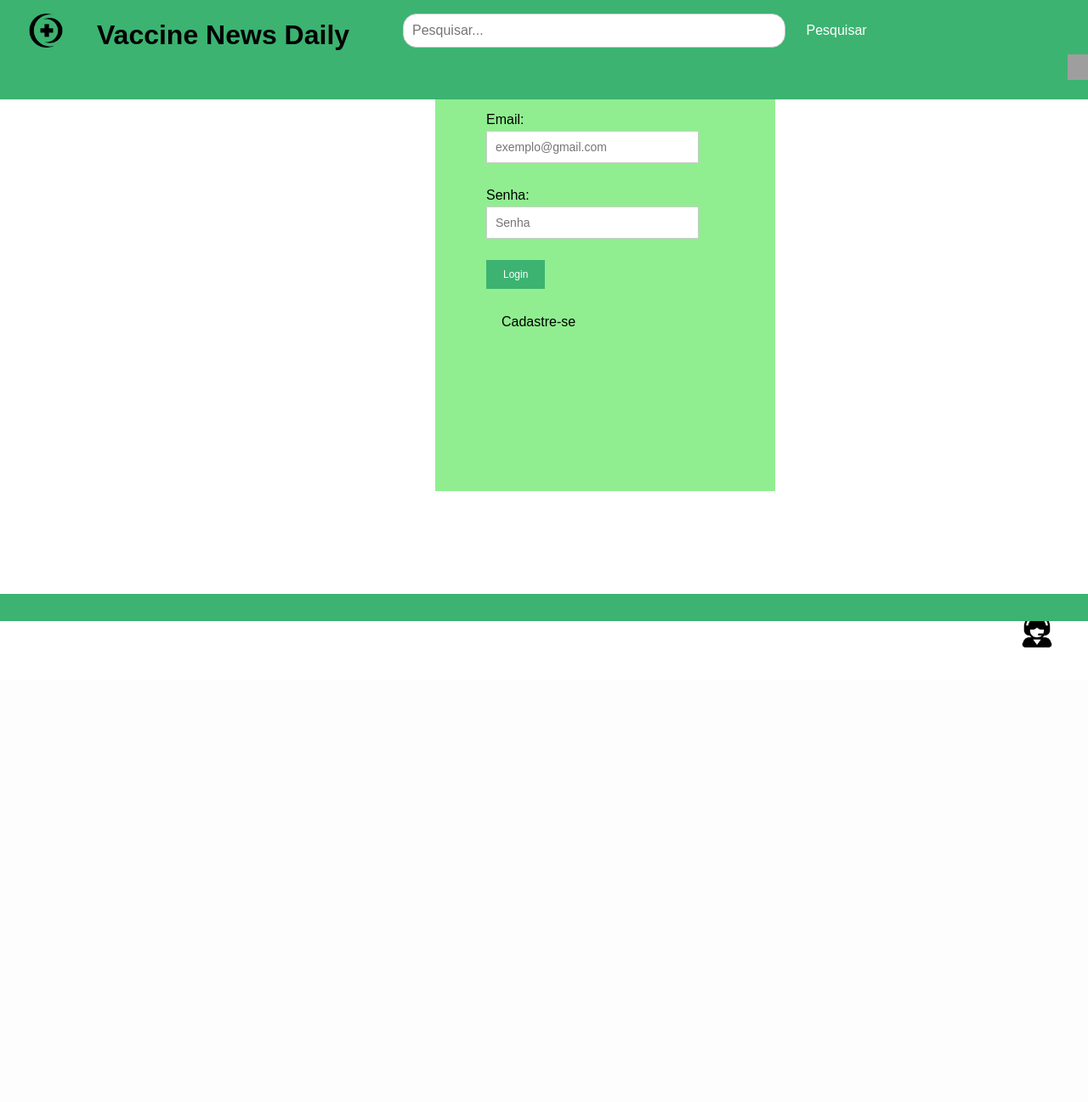
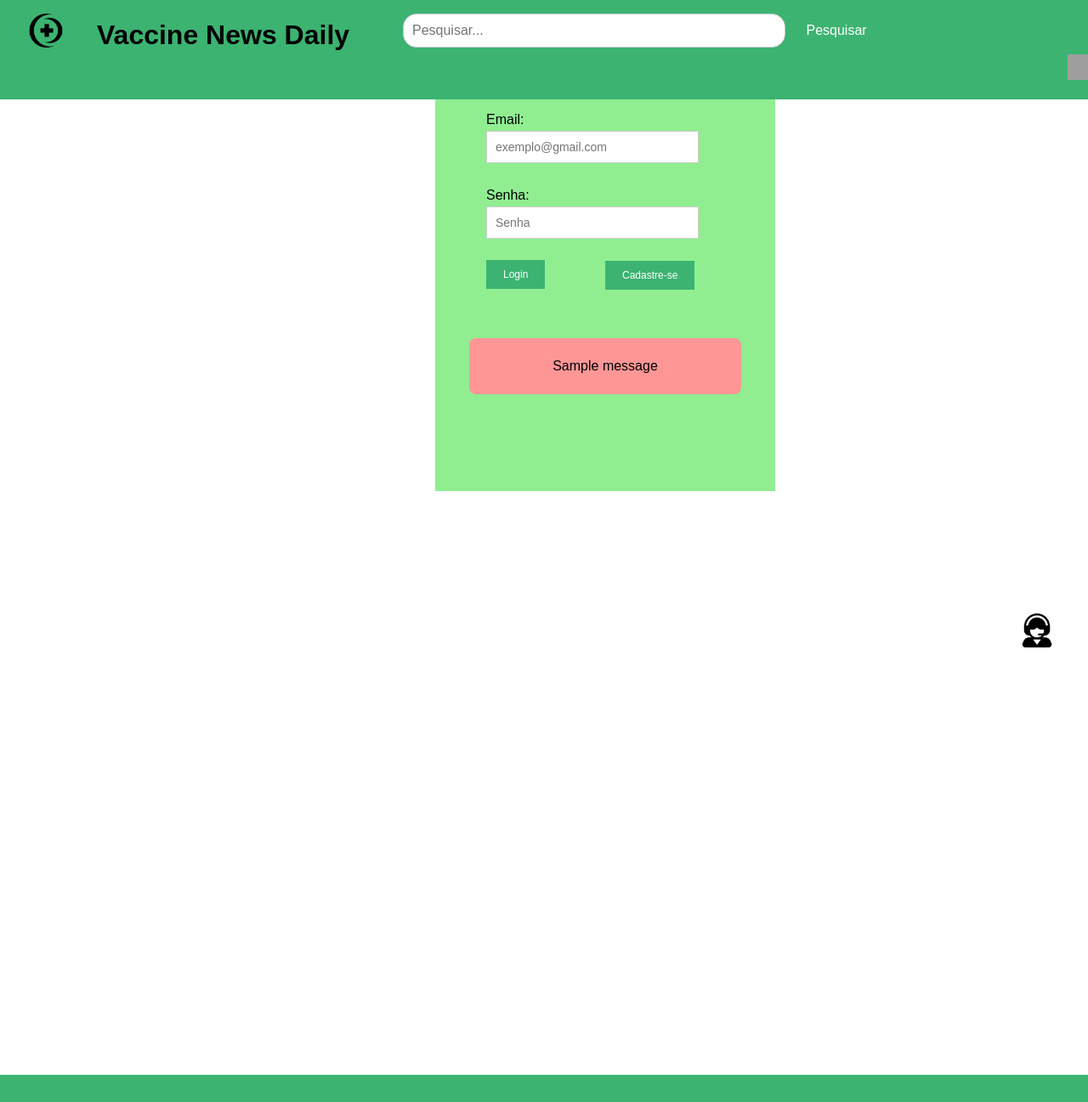
Before and after one commit to library-una-classGQS/-Vaccine-News-Daily, a Flask app: page /login in a window 1280 px wide. Shown: the whole page at 85% size. Before the commit the page ends 762 px from the top, so only its background shows below. Run offline with Flask 3, Linux system fonts and the light colour scheme; tables that the repository leaves empty hold one stand-in row (values such as "Sample post"); one stand-in notice (Sample message) is shown; grey boxes are pictures that could not be loaded.

Commit message:
Aprimoramentos no CSS

```diff
--- a/static/css/estilo.css
+++ b/static/css/estilo.css
@@ -79,7 +79,7 @@ footer {
   text-align: center;
   z-index: 5;
   height: auto;
-  position: fixed;
+  position: relative;
   top: 699px;
   width: 100%;
 
@@ -474,6 +474,13 @@ cursor: pointer;
 }
 
 .form_inscrever{
+  margin-top: 30px;
+  margin-left: 60px;
+  position: absolute;
+  width: 250px;
+}
+
+.form_login{
   margin-top: 30px;
   margin-left: 60px;
   position: absolute;
@@ -909,5 +916,43 @@ margin-top: 200px;
 
 .list-unstyled{
   margin-top: 330px;
-  margin-left: 110px;
+  margin-left: 40px;
+  width: 80%;
+  background-color: #ff9696;
+  padding: 20px;
+  border-radius: 8px;
+  text-align: center;
 }
+
+.list-unstyled__login{
+  width: 80%;
+  margin-top: 200px;
+  margin-left: 40px;
+  background-color: #ff9696;
+  padding: 20px;
+  border-radius: 8px;
+  text-align: center;
+}
+
+.cadastrar{
+  position: relative;
+  top: -56px;
+  margin-left: 140px;
+  background-color: #3CB371;
+  color: #fff;
+  border: none;
+  padding: 10px 20px;
+  font-size: 12px;
+  cursor: pointer;
+}
+
+.list-unstyled__success{
+  margin-top: -20px;
+  margin-left: 600px;
+  padding: 20px;
+  text-align: center;
+  position: absolute;
+  border-radius: 8px;
+  width: 20%;
+  background-color: #00ff70;
+}
--- a/templates/login.html
+++ b/templates/login.html
@@ -11,8 +11,17 @@
             <input class="email-input" type="password" id="senha" name="password" placeholder="Senha"><br><br>
 
             <input class="btn_cadastrar" type="submit" value="Login"><br><br>
-            <a href="{{ url_for('inscrever') }}">Cadastre-se</a>
+            <a href="{{ url_for('inscrever') }}" class="cadastrar">Cadastre-se</a>
         </form>
+        {% with messages = get_flashed_messages() %}
+        {% if messages %}
+            <ul id="messages" class="list-unstyled__login">
+            {% for message in messages %}
+                <li class="alert alert-success">{{ message }}</li>
+            {% endfor %}
+            </ul>
+        {% endif %}
+        {% endwith %}
     </div>
 </main>
 
--- a/templates/template.html
+++ b/templates/template.html
@@ -80,6 +80,19 @@
 
   {% block conteudo_body %}
   {% endblock %}
+
+  {% if g.logado %}
+    {% with messages = get_flashed_messages() %}
+      {% if messages %}
+        <ul id="messages" class="list-unstyled__success">
+          {% for message in messages %}
+            <li class="alert alert-success">{{ message }}</li>
+          {% endfor %}
+        </ul>
+      {% endif %}
+    {% endwith %}
+  {% endif %}
+
   <a id="support-button" class="support-button"><img src="{{ url_for('static', filename='img/suporte.png') }}"
       alt="Suporte"></a>
   <div id="support-chat" class="support-chat">
@@ -95,11 +108,6 @@
     </div>
   </div>
 
-
-
-
-
-
   <footer></footer>
   <script src="../static/js/carousel.js"></script>
   <script src="../static/js/suporte.js"></script>
--- a/vaccine-news.py
+++ b/vaccine-news.py
@@ -42,10 +42,7 @@ def pesquisar():
         artigos = json.load(file)
 
     for artigo in artigos:
-        if (
-            pesquisa.lower() in artigo["conteudo"].lower()
-            or pesquisa.lower() in artigo["titulo"].lower()
-        ):
+        if (pesquisa.lower() in artigo["conteudo"].lower() or pesquisa.lower() in artigo["titulo"].lower()):
             resultados.append(artigo)
 
     if not resultados:
@@ -54,17 +51,14 @@ def pesquisar():
     return render_template("resultados.html", resultados=resultados)
 
 
-@app.route("/cadastrar", methods=["POST",])
+@app.route("/cadastrar", methods=["POST", ])
 def cadastrar():
     nome = request.form["nome"]
     email = request.form["email"]
     cpf_cnpj = request.form["cpf_cnpj"]
     senha = request.form["senha"]
 
-    usuario = (
-        Usuario.query.filter_by(email=email).first()
-        or Usuario.query.filter_by(cpf_cnpj=cpf_cnpj).first()
-    )
+    usuario = (Usuario.query.filter_by(email=email).first() or Usuario.query.filter_by(cpf_cnpj=cpf_cnpj).first())
 
     if usuario:
         flash(f"Usuário já cadastrado!")
@@ -77,12 +71,7 @@ def cadastrar():
     return redirect(url_for("index"))
 
 
-@app.route(
-    "/autenticar",
-    methods=[
-        "POST",
-    ],
-)
+@app.route("/autenticar", methods=["POST", ])
 def autenticar():
     email_login = request.form["username"]
     senha = request.form["password"]
@@ -90,12 +79,15 @@ def autenticar():
     usuario = Usuario.query.filter_by(email=email_login, senha=senha).first()
 
     if not usuario:
+        flash("Login/senha incorreto")
         return redirect(url_for("login"))
     else:
         session["usuario_logado"] = True
         session["nome"] = usuario.nome
         session["email"] = usuario.email
         session["cpf_cnpj"] = usuario.cpf_cnpj
+
+        flash(f"Bem-vindo {session['nome']}")
 
         return redirect(url_for("index"))
 
@@ -142,6 +134,5 @@ def erro():
     return render_template("erro.html")
 
 
-
 if __name__ == "__main__":
     app.run(debug=True)
```
Lines whose indentation alone changed are shown as unchanged.
